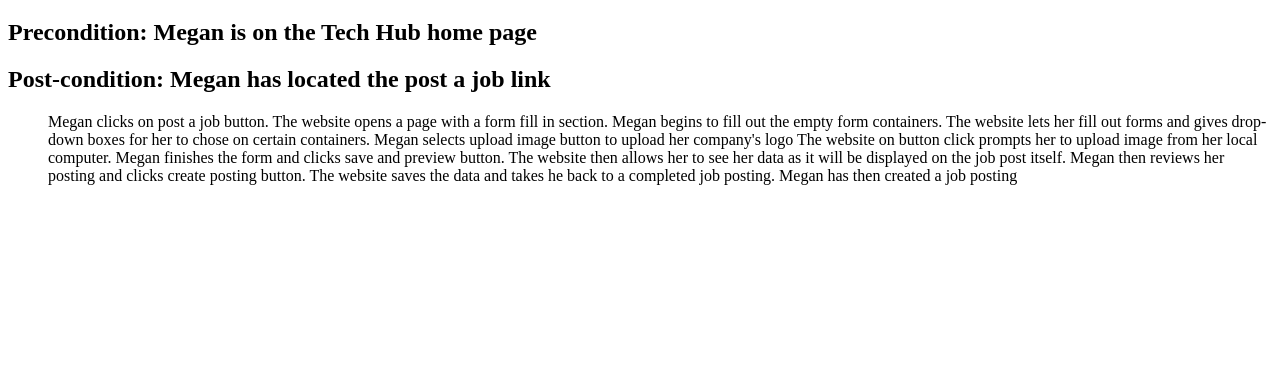
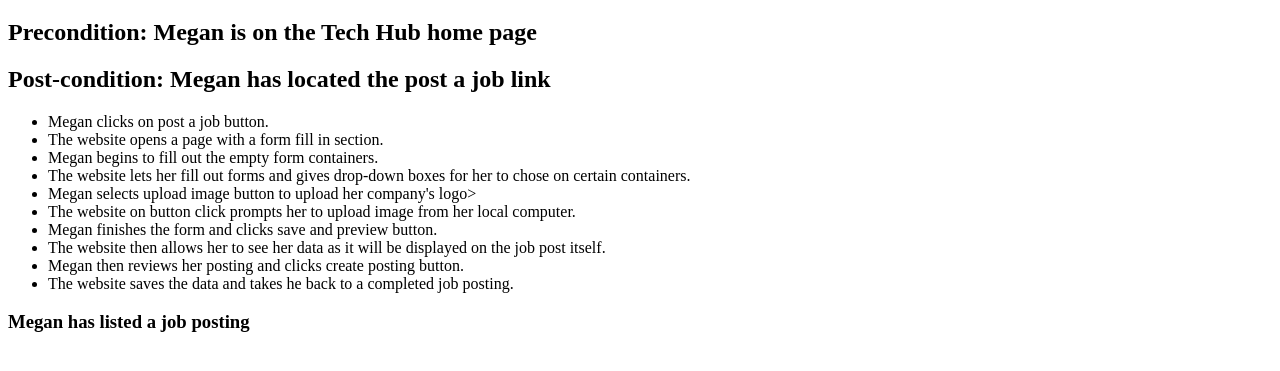
Before and after one commit to business-hub-actx/capstone-the-hub, a plain HTML site: page documentation/use-case-megan.html in a window 1280 px wide. Shown: the part 61-432 px from the top of the page. Drawn offline with Linux system fonts and the light colour scheme.

Commit message:
use-case-megan update

```diff
--- a/documentation/use-case-megan.html
+++ b/documentation/use-case-megan.html
@@ -12,19 +12,18 @@
 <section>
     <h2>Post-condition: Megan has located the post a job link</h2>
     <ul>
-        Megan clicks on post a job button.
-        The website opens a page with a form fill in section.
-        Megan begins to fill out the empty form containers.
-        The website lets her fill out forms and gives drop-down boxes for her to chose on certain containers.
-        Megan selects upload image button to upload her company's logo
-        The website on button click prompts her to upload image from her local computer.
-        Megan finishes the form and clicks save and preview button.
-        The website then allows her to see her data as it will be displayed on the job post itself.
-        Megan then reviews her posting and clicks create posting button.
-        The website saves the data and takes he back to a completed job posting.
-
-        Megan has then created a job posting
+        <li>Megan clicks on post a job button.</li>
+        <li>The website opens a page with a form fill in section.</li>
+        <li>Megan begins to fill out the empty form containers.</li>
+        <li>The website lets her fill out forms and gives drop-down boxes for her to chose on certain containers.</li>
+        <li>Megan selects upload image button to upload her company's logo></li>
+        <li>The website on button click prompts her to upload image from her local computer.</li>
+        <li>Megan finishes the form and clicks save and preview button.</li>
+        <li>The website then allows her to see her data as it will be displayed on the job post itself.</li>
+        <li>Megan then reviews her posting and clicks create posting button.</li>
+        <li>The website saves the data and takes he back to a completed job posting.</li>
     </ul>
+    <h3>Megan has listed a job posting</h3>
 </section>
 
 </body>
```
